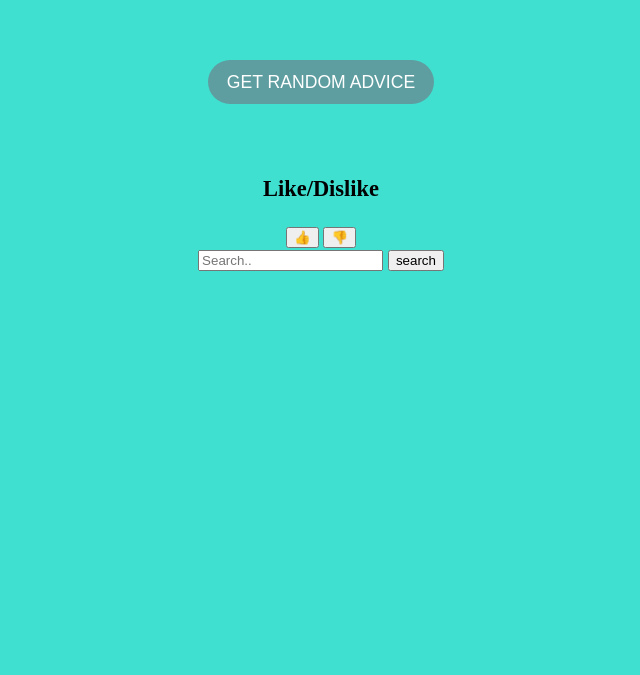
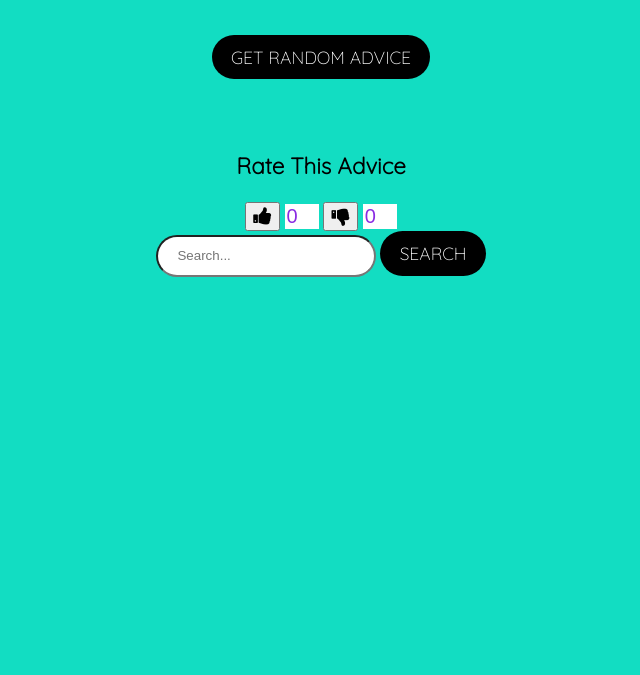
Before and after one commit to seneiya0/phase-1-project, a plain HTML site: page index.html in a window 1280 px wide. Shown: the part 125-800 px from the top of the page, without its empty margins (319-959 px from the left). Drawn offline with Linux system fonts and the light colour scheme.

Commit message:
added like/dislike feature and updated css

```diff
--- a/index.html
+++ b/index.html
@@ -4,6 +4,7 @@
 <title>Advice</title>
 <meta charset="utf-8">
 <meta name="viewport" content="width=device-width, initial-scale=1">
+<link rel="stylesheet" href="https://cdnjs.cloudflare.com/ajax/libs/font-awesome/4.7.0/css/font-awesome.min.css">
 <link rel="stylesheet" href="style.css">
 <script src="index.js"></script>
 </head>
@@ -17,16 +18,24 @@
     <button id="generatorButton">GET RANDOM ADVICE</button>
 </div>
 <div class = "container">
-    <h3>Like/Dislike</h3>
+    <h3>Rate This Advice</h3>
 <div class="voting-section">
-    <button id="like-button" class="like-button">👍</button>
-    <button id="like-button" class="like-button">👎</button>
+    <button id="likebtn">
+        <i class="fa fa-thumbs-up"></i>
+    </button>
+    <input type="number" id= "input1" value="0" name="">
+    <button id="dislikebtn">
+        <i class="fa fa-thumbs-down"></i>
+    </button>
+    <input type="number" id= "input2" value="0" name="">
 </div>
-</div>
+
+
+<div>
 <div class="search-container">
     <form>
-        <input id="search-box" type="text" placeholder="Search..">
-        <button id="search-button" type="submit"> search </button>
+        <input id="search-box" type="text" placeholder="Search...">
+        <button id="search-button" type="submit"> SEARCH </button>
     </form>
 </div>
 
--- a/index.js
+++ b/index.js
@@ -2,6 +2,8 @@ const randomAdvice = 'https://api.adviceslip.com/advice'
 
 document.addEventListener('DOMContentLoaded', () => {
     genAdvice()
+    likeTheAdvice()
+    dislikeTheAdvice()
     //searchAdvice()
 })
 
@@ -25,3 +27,22 @@ function showAdvice(advice){
 // function searchAdvice() {
 //     const
 // }
+
+
+function likeTheAdvice(){
+    let likeBtn = document.querySelector('#likebtn')
+    let input1 = document.querySelector('#input1')
+    likeBtn.addEventListener('click', ()=>{
+    input1.value = parseInt(input1.value) + 1
+    input1.style.color = "#12ff00"
+})
+}
+
+function dislikeTheAdvice(){
+    let dislikeBtn = document.querySelector('#dislikebtn')
+    let input2 = document.querySelector('#input2')
+    dislikeBtn.addEventListener('click', ()=>{
+    input2.value = parseInt(input2.value) + 1
+    input2.style.color = "#ff0000"
+})
+}
--- a/style.css
+++ b/style.css
@@ -1,9 +1,29 @@
-
+@import url('https://fonts.googleapis.com/css2?family=Architects+Daughter&display=swap');
+@import url('https://fonts.googleapis.com/css2?family=Quicksand:wght@300&display=swap');
 body{
     font-size: 1.2rem;
-    background-color: turquoise;
+    background-color: rgb(18, 221, 194);
     padding: 2rem;
 }
+
+h1 {
+    font-family: 'Architects Daughter', cursive;
+    font-size: 3rem;
+    margin-top: 0;
+    margin-bottom: 4px;
+  }
+
+h3{
+    font-family: 'Quicksand', sans-serif;
+}
+
+
+p{
+    font-family: 'Quicksand', sans-serif;
+    font-size: larger;
+}
+
+
 
 
 div.header h1 {
@@ -20,15 +40,23 @@ div.header h1 {
     text-align: center;
 }
 
+
+
 #generatorButton{
     font-size: 1.1rem;
+    font-family: 'Quicksand', sans-serif;
     border: none;
-    background-color: cadetblue;
+    background-color: black;
     color: white;
     padding: 0.7rem 1.2rem;
     border-radius: 1.5rem;
     cursor: pointer;
     outline: 0;
+}
+
+#generatorButton:hover{
+    padding-block: 20px;
+
 }
 
 div.container h3{
@@ -38,3 +66,55 @@ div.container h3{
 .voting-section{
     text-align: center;
 }
+
+#likebtn{
+    font-size: 20px;
+}
+
+#dislikebtn{
+    font-size: 20px;
+}
+
+
+#likebtn:active{
+    color: purple;
+    transform: scale(1.4);
+
+}
+
+#dislikebtn:active{
+    color: purple;
+    transform: scale(1.4);
+
+}
+
+#search-box{
+    width: 50;
+    position: relative;
+    cursor: pointer;
+    padding: 0.7rem 1.2rem;
+    border-radius: 1.5rem;
+}
+
+#search-button{
+    font-size: 1.1rem;
+    font-family: 'Quicksand', sans-serif;
+    border: none;
+    background-color: black;
+    color: white;
+    padding: 0.7rem 1.2rem;
+    border-radius: 1.5rem;
+    cursor: pointer;
+    outline: 0;
+}
+
+#search-button:hover{
+    padding-block: 20px;
+}
+
+div.voting-section input{
+    width: 30px;
+    border: none;
+    color: blueviolet;
+    font-size: 20px;
+}
```
